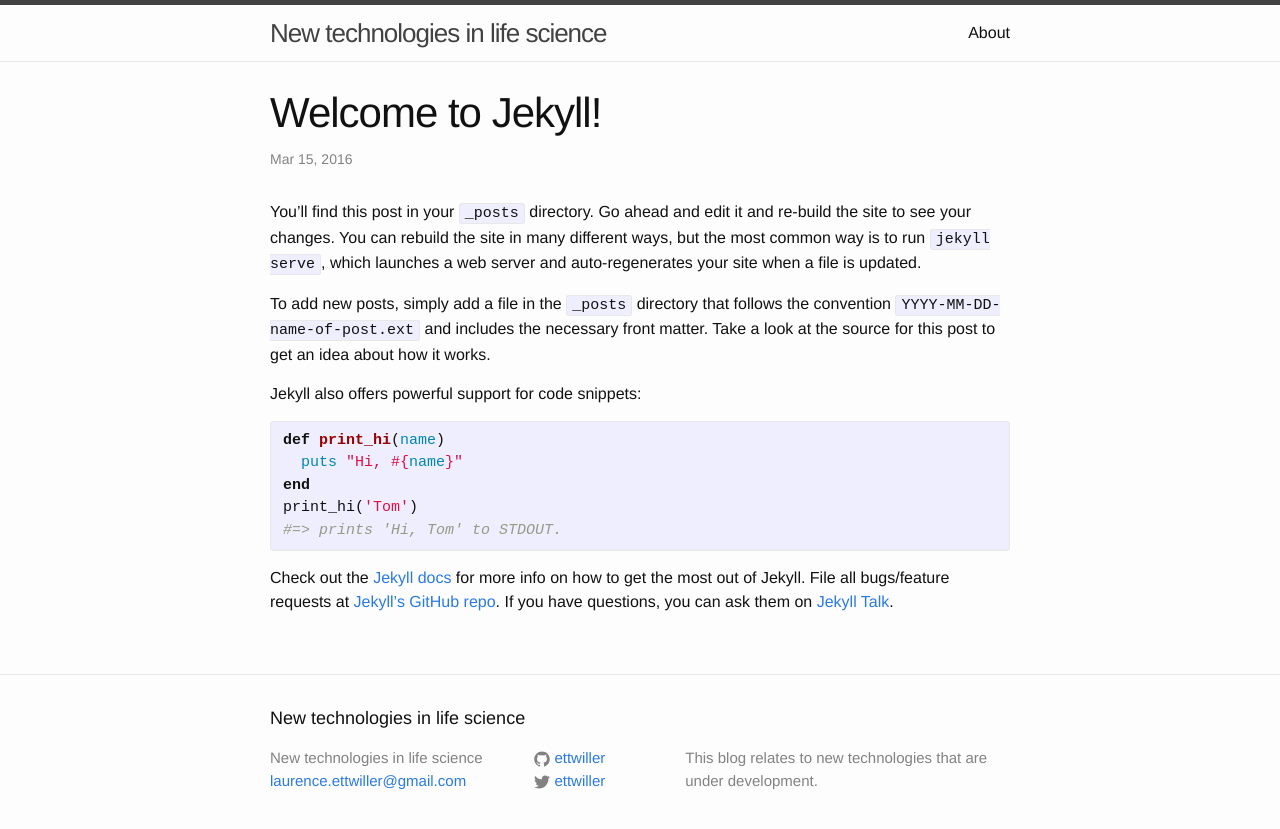
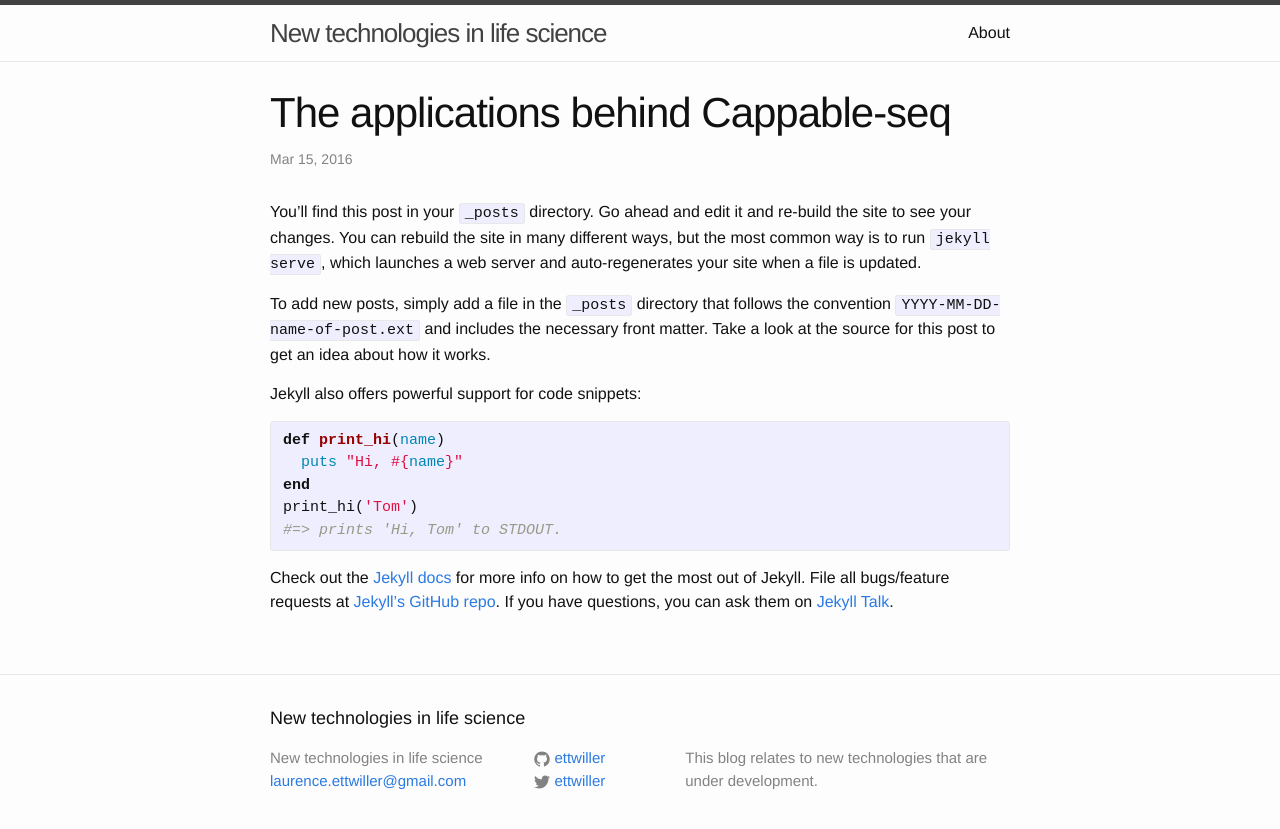
Before and after one commit to Ettwiller/blog, a Jekyll site: the page built from _posts/2016-03-15-welcome-to-jekyll.markdown, in a window 1280 px wide. Shown: the top 829 px of the page. Built offline with Jekyll 4.4.1, drawn with Linux system fonts in a browser that asks for light colours.

Commit message:
fixiing config

```diff
--- a/_posts/2016-03-15-welcome-to-jekyll.markdown
+++ b/_posts/2016-03-15-welcome-to-jekyll.markdown
@@ -1,6 +1,6 @@
 ---
 layout: post
-title:  "Welcome to Jekyll!"
+title:  "The applications behind Cappable-seq"
 date:   2016-03-15 12:02:16 -0400
 categories: jekyll update
 ---
```
